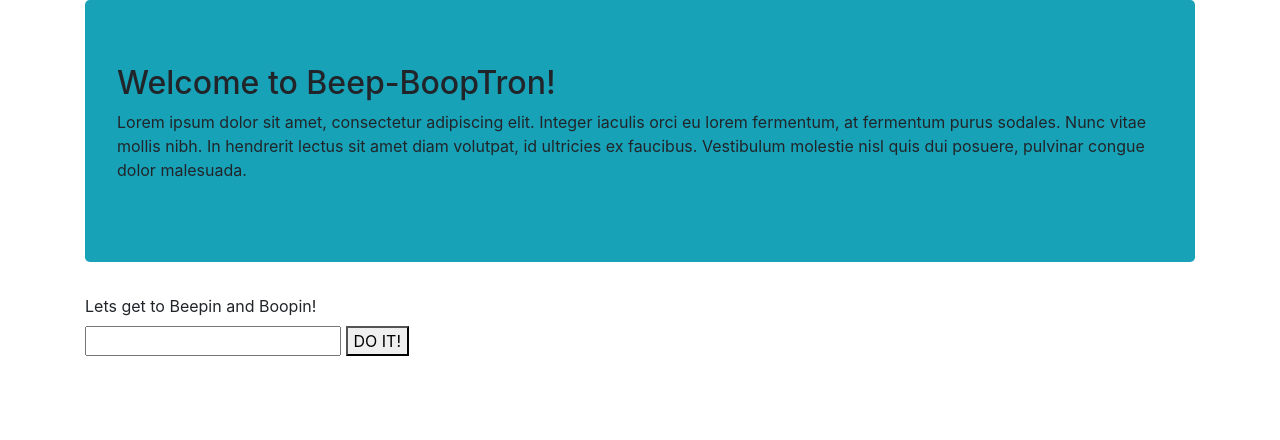
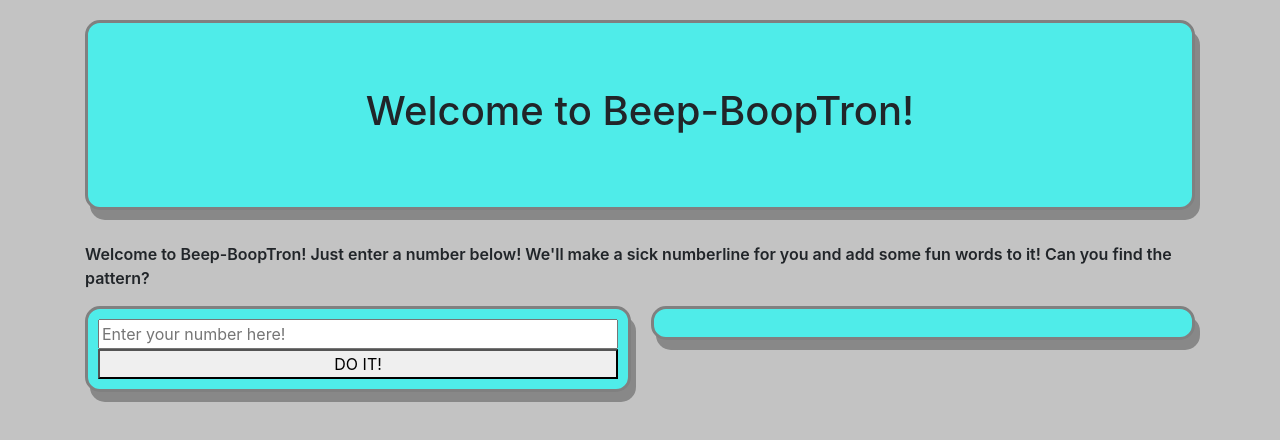
Before and after one commit to Triknives/beep-boop-project, a plain HTML site: page index.html in a window 1280 px wide. Drawn offline with Linux system fonts and the light colour scheme.

Commit message:
update site structure and styling

```diff
--- a/css/styles.css
+++ b/css/styles.css
@@ -0,0 +1,53 @@
+body{
+  background-color: #c3c3c3;
+  font-weight: 600;
+}
+
+h1 {
+  text-align: center;
+}
+
+.content {
+  text-align: center;
+}
+
+.jumbotron {
+  background-color:rgb(79, 236, 233);
+  border-radius:15px;rgb(187, 181, 183);
+  border: 3px solid grey;
+  margin-top: 20px;
+  box-shadow: 5px 10px #888888
+}
+
+form{
+  background-color:rgb(79, 236, 233);
+  border-radius:15px;rgb(187, 181, 183);
+  border: 3px solid grey;
+  width: 49.2%;
+  display:inline-block;
+  float:left;
+  padding:10px;
+  box-shadow: 5px 10px #888888
+}
+
+#resultsbox {
+  background-color:rgb(79, 236, 233);
+  border-radius:15px;rgb(187, 181, 183);
+  border: 3px solid grey;
+  width: 49%;
+  padding:10px;
+  float:right;
+  box-shadow: 5px 10px #888888
+}
+
+#userResults{
+  word-break: break-all;
+}
+
+input {
+  width:100%;
+}
+
+button {
+  width:100%;
+}
--- a/index.html
+++ b/index.html
@@ -10,19 +10,17 @@
 </head>
 <body>
   <div class="container">
-    <div class="jumbotron bg-info">
-      <h2>Welcome to Beep-BoopTron!</h2>
-      <p>Lorem ipsum dolor sit amet, consectetur adipiscing elit. Integer iaculis orci eu lorem fermentum, at fermentum purus sodales. Nunc vitae mollis nibh. In hendrerit lectus sit amet diam volutpat, id ultricies ex faucibus. Vestibulum molestie nisl quis dui posuere, pulvinar congue dolor malesuada. </p>
+    <div class="jumbotron">
+      <h1>Welcome to Beep-BoopTron!</h1>
     </div>
+    <p>Welcome to Beep-BoopTron! Just enter a number below! We'll make a sick numberline for you and add some fun words to it! Can you find the pattern?</p>
     <form id="userForm">
-      <label for="userInput">Lets get to Beepin and Boopin!</label>
-      <br>
-      <input type="text" id="userInput" name="userInput">
+      <input type="text" id="userInput" placeholder="Enter your number here!" name="userInput">
       <button type="submit" name="button">DO IT!</button>
     </form>
 
-    <div class="resultsbox">
-      <h5><p><span id="userResults"></span></p></h5>
+    <div id="resultsbox">
+      <h5><span id="userResults"></span></h5>
     </div>
   </div>
 </body>
```
